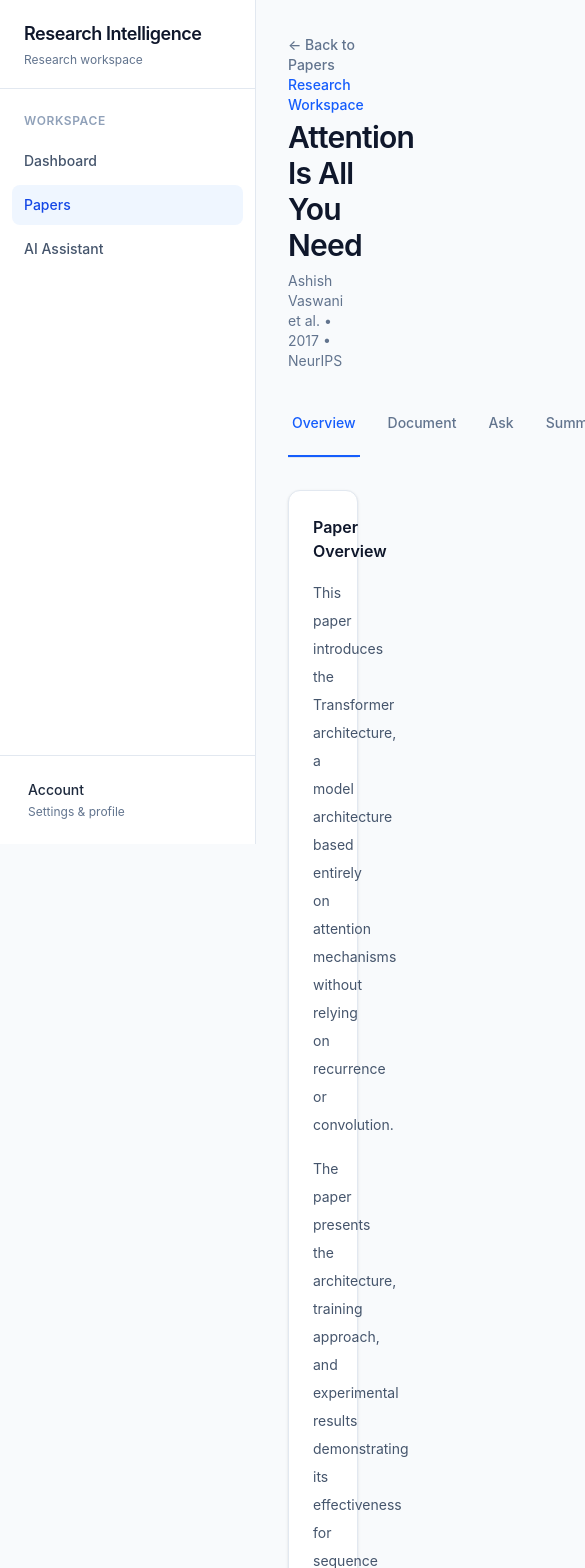
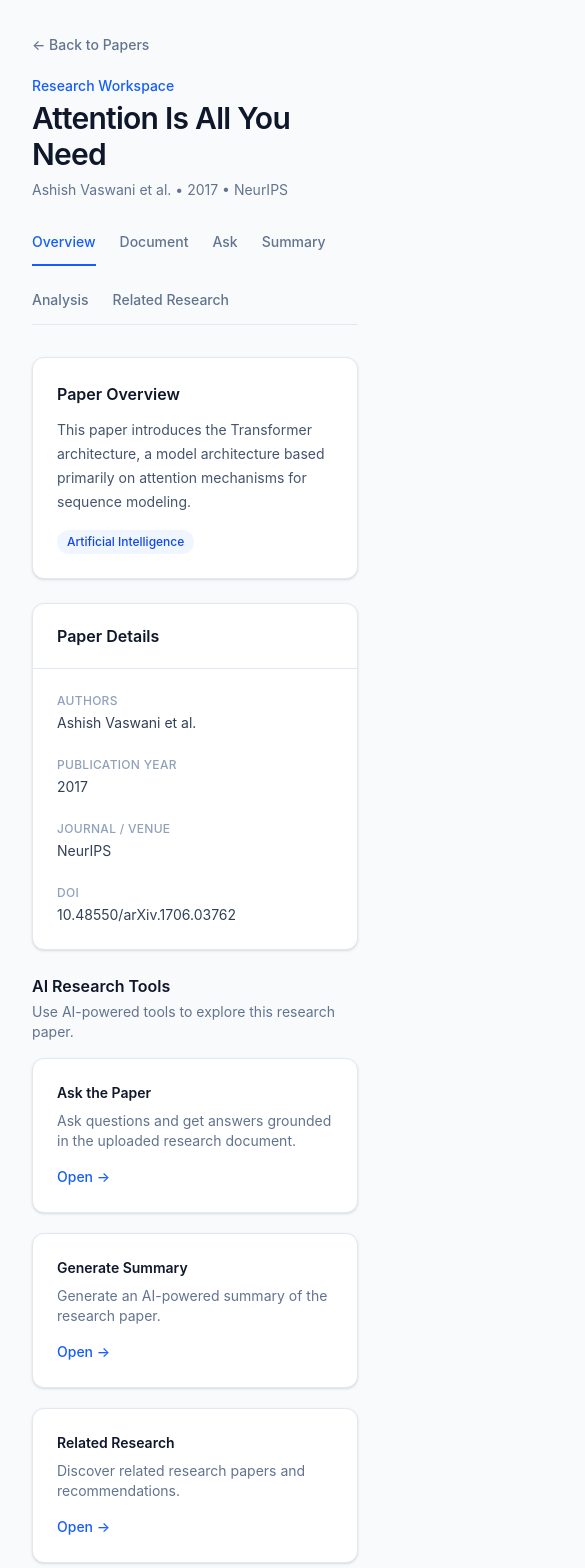
Before and after one commit to Abdullah1dev/research-intelligence-platform-frontend, a React (Vite) app: page /papers/1 in a window 390 px wide. Shown: the top 1568 px of the page, 585 px wide, since content can reach past the window. Built offline with nearby package versions, Linux system fonts and the light colour scheme.

Commit message:
Make the pages responsive

```diff
--- a/src/components/Sidebar.tsx
+++ b/src/components/Sidebar.tsx
@@ -2,22 +2,13 @@ import { NavLink } from "react-router-dom";
 
 function Sidebar() {
   const navItems = [
-    {
-      label: "Dashboard",
-      path: "/dashboard",
-    },
-    {
-      label: "Papers",
-      path: "/papers",
-    },
-    {
-      label: "AI Assistant",
-      path: "/assistant",
-    },
+    { label: "Dashboard", path: "/dashboard" },
+    { label: "Papers", path: "/papers" },
+    { label: "AI Assistant", path: "/assistant" },
   ];
 
   return (
-    <aside className="fixed left-0 top-0 flex h-screen w-64 flex-col border-r border-slate-200 bg-white">
+    <aside className="fixed left-0 top-0 z-40 hidden h-screen w-64 flex-col border-r border-slate-200 bg-white lg:flex">
       {/* Brand */}
       <div className="border-b border-slate-200 px-6 py-5">
         <h1 className="text-lg font-semibold tracking-tight text-slate-900">
--- a/src/layouts/AppLayout.tsx
+++ b/src/layouts/AppLayout.tsx
@@ -6,8 +6,10 @@ function AppLayout() {
     <div className="min-h-screen bg-slate-50 text-slate-900">
       <Sidebar />
 
-      <main className="ml-64 min-h-screen">
-        <Outlet />
+      <main className="min-h-screen lg:ml-64">
+        <div className="mx-auto w-full max-w-[1600px]">
+          <Outlet />
+        </div>
       </main>
     </div>
   );
--- a/src/pages/PaperWorkspace.tsx
+++ b/src/pages/PaperWorkspace.tsx
@@ -1,18 +1,30 @@
+import { useState } from "react";
 import { Link } from "react-router-dom";
 
 function PaperWorkspace() {
+  const [activeTab, setActiveTab] = useState("overview");
+
+  const tabs = [
+    { id: "overview", label: "Overview" },
+    { id: "document", label: "Document" },
+    { id: "ask", label: "Ask" },
+    { id: "summary", label: "Summary" },
+    { id: "analysis", label: "Analysis" },
+    { id: "related", label: "Related Research" },
+  ];
+
   return (
     <div className="p-8">
       {/* Header */}
-
+      <section>
         <Link
           to="/papers"
           className="inline-flex items-center text-sm font-medium text-slate-500 transition-colors duration-200 hover:text-blue-600"
         >
           ← Back to Papers
         </Link>
-      <section>
-        <p className="text-sm font-medium text-blue-600">
+
+        <p className="mt-5 text-sm font-medium text-blue-600">
           Research Workspace
         </p>
 
@@ -25,157 +37,301 @@ function PaperWorkspace() {
         </p>
       </section>
 
-      {/* Workspace navigation */}
-
+      {/* Tabs */}
       <section className="mt-8">
         <div className="border-b border-slate-200">
-          <nav className="flex gap-6">
-            <button className="border-b-2 border-blue-600 px-1 pb-3 text-sm font-medium text-blue-600">
-              Overview
+          <nav className="flex flex-wrap gap-6">
+            {tabs.map((tab) => (
+              <button
+                key={tab.id}
+                type="button"
+                onClick={() => setActiveTab(tab.id)}
+                className={`border-b-2 pb-3 text-sm font-medium transition-colors duration-200 ${
+                  activeTab === tab.id
+                    ? "border-blue-600 text-blue-600"
+                    : "border-transparent text-slate-500 hover:border-slate-300 hover:text-slate-800"
+                }`}
+              >
+                {tab.label}
               </button>
-
-            <button className="border-b-2 border-transparent px-1 pb-3 text-sm font-medium text-slate-500 transition-colors duration-200 hover:border-slate-300 hover:text-slate-900">
-              Document
-            </button>
-
-            <button className="border-b-2 border-transparent px-1 pb-3 text-sm font-medium text-slate-500 transition-colors duration-200 hover:border-slate-300 hover:text-slate-900">
-              Ask
-            </button>
-
-            <button className="border-b-2 border-transparent px-1 pb-3 text-sm font-medium text-slate-500 transition-colors duration-200 hover:border-slate-300 hover:text-slate-900">
-              Summary
-            </button>
-
-            <button className="border-b-2 border-transparent px-1 pb-3 text-sm font-medium text-slate-500 transition-colors duration-200 hover:border-slate-300 hover:text-slate-900">
-              Analysis
-            </button>
-
-            <button className="border-b-2 border-transparent px-1 pb-3 text-sm font-medium text-slate-500 transition-colors duration-200 hover:border-slate-300 hover:text-slate-900">
-              Related Research
-            </button>
+            ))}
           </nav>
         </div>
       </section>
 
+      {/* Tab Content */}
+      <section className="mt-8">
         {/* Overview */}
-
-      <section className="mt-8 grid grid-cols-1 gap-6 lg:grid-cols-3">
-        <div className="rounded-xl border border-slate-200 bg-white p-6 shadow-sm lg:col-span-2">
+        {activeTab === "overview" && (
+          <div className="space-y-6">
+            <div className="rounded-xl border border-slate-200 bg-white p-6 shadow-sm">
               <h2 className="text-base font-semibold text-slate-900">
                 Paper Overview
               </h2>
 
-          <p className="mt-4 text-sm leading-7 text-slate-600">
-            This paper introduces the Transformer architecture, a
-            model architecture based entirely on attention mechanisms
-            without relying on recurrence or convolution.
+              <p className="mt-3 text-sm leading-6 text-slate-600">
+                This paper introduces the Transformer architecture, a model
+                architecture based primarily on attention mechanisms for
+                sequence modeling.
               </p>
 
-          <p className="mt-4 text-sm leading-7 text-slate-600">
-            The paper presents the architecture, training approach,
-            and experimental results demonstrating its effectiveness
-            for sequence transduction tasks.
-          </p>
+              <span className="mt-4 inline-block rounded-full bg-blue-50 px-2.5 py-1 text-xs font-medium text-blue-700">
+                Artificial Intelligence
+              </span>
             </div>
 
-        <div className="rounded-xl border border-slate-200 bg-white p-6 shadow-sm">
+            <div className="rounded-xl border border-slate-200 bg-white shadow-sm">
+              <div className="border-b border-slate-200 px-6 py-5">
                 <h2 className="text-base font-semibold text-slate-900">
                   Paper Details
                 </h2>
+              </div>
 
-          <div className="mt-5 space-y-4">
+              <div className="grid grid-cols-1 gap-6 p-6 md:grid-cols-2">
                 <div>
                   <p className="text-xs font-medium uppercase tracking-wide text-slate-400">
-                Publication Year
+                    Authors
                   </p>
-
                   <p className="mt-1 text-sm text-slate-700">
-                2017
+                    Ashish Vaswani et al.
                   </p>
                 </div>
 
                 <div>
                   <p className="text-xs font-medium uppercase tracking-wide text-slate-400">
-                Venue
+                    Publication Year
                   </p>
-
-              <p className="mt-1 text-sm text-slate-700">
-                NeurIPS
-              </p>
+                  <p className="mt-1 text-sm text-slate-700">2017</p>
                 </div>
 
                 <div>
                   <p className="text-xs font-medium uppercase tracking-wide text-slate-400">
-                Category
+                    Journal / Venue
                   </p>
+                  <p className="mt-1 text-sm text-slate-700">NeurIPS</p>
+                </div>
 
-              <span className="mt-1 inline-block rounded-full bg-blue-50 px-2.5 py-1 text-xs font-medium text-blue-700">
-                Artificial Intelligence
-              </span>
+                <div>
+                  <p className="text-xs font-medium uppercase tracking-wide text-slate-400">
+                    DOI
+                  </p>
+                  <p className="mt-1 text-sm text-slate-700">
+                    10.48550/arXiv.1706.03762
+                  </p>
                 </div>
               </div>
             </div>
-      </section>
 
-      {/* AI capabilities */}
-
-      <section className="mt-8">
-        <div className="rounded-xl border border-slate-200 bg-white p-6 shadow-sm">
+            {/* AI Research Tools */}
+            <div>
               <h2 className="text-base font-semibold text-slate-900">
                 AI Research Tools
               </h2>
 
               <p className="mt-1 text-sm text-slate-500">
-            Explore this paper using the platform's AI capabilities.
+                Use AI-powered tools to explore this research paper.
               </p>
 
-          <div className="mt-6 grid grid-cols-1 gap-4 md:grid-cols-3">
-            <div className="rounded-lg border border-slate-200 p-5 transition-all duration-200 hover:-translate-y-0.5 hover:border-blue-200 hover:shadow-sm">
-              <h3 className="text-sm font-semibold text-slate-900">
+              <div className="mt-4 grid grid-cols-1 gap-5 md:grid-cols-3">
+                <button
+                  type="button"
+                  onClick={() => setActiveTab("ask")}
+                  className="rounded-xl border border-slate-200 bg-white p-6 text-left shadow-sm transition-all duration-200 hover:-translate-y-0.5 hover:border-blue-200 hover:shadow-md"
+                >
+                  <p className="text-sm font-semibold text-slate-900">
                     Ask the Paper
-              </h3>
-
-              <p className="mt-2 text-sm leading-6 text-slate-500">
-                Ask questions and get answers grounded in the
-                uploaded paper.
                   </p>
 
-              <button className="mt-4 text-sm font-medium text-blue-600 hover:text-blue-700">
-                Ask a question →
-              </button>
-            </div>
-
-            <div className="rounded-lg border border-slate-200 p-5 transition-all duration-200 hover:-translate-y-0.5 hover:border-blue-200 hover:shadow-sm">
-              <h3 className="text-sm font-semibold text-slate-900">
-                Generate Summary
-              </h3>
-
-              <p className="mt-2 text-sm leading-6 text-slate-500">
-                Generate an AI-powered summary of the research
-                paper.
+                  <p className="mt-2 text-sm leading-5 text-slate-500">
+                    Ask questions and get answers grounded in the uploaded
+                    research document.
                   </p>
 
-              <button className="mt-4 text-sm font-medium text-blue-600 hover:text-blue-700">
-                View summary →
+                  <span className="mt-4 inline-block text-sm font-medium text-blue-600">
+                    Open →
+                  </span>
                 </button>
-            </div>
 
-            <div className="rounded-lg border border-slate-200 p-5 transition-all duration-200 hover:-translate-y-0.5 hover:border-blue-200 hover:shadow-sm">
-              <h3 className="text-sm font-semibold text-slate-900">
-                Related Research
-              </h3>
-
-              <p className="mt-2 text-sm leading-6 text-slate-500">
-                Discover related research papers using Semantic
-                Scholar recommendations.
+                <button
+                  type="button"
+                  onClick={() => setActiveTab("summary")}
+                  className="rounded-xl border border-slate-200 bg-white p-6 text-left shadow-sm transition-all duration-200 hover:-translate-y-0.5 hover:border-blue-200 hover:shadow-md"
+                >
+                  <p className="text-sm font-semibold text-slate-900">
+                    Generate Summary
                   </p>
 
-              <button className="mt-4 text-sm font-medium text-blue-600 hover:text-blue-700">
-                Explore papers →
+                  <p className="mt-2 text-sm leading-5 text-slate-500">
+                    Generate an AI-powered summary of the research paper.
+                  </p>
+
+                  <span className="mt-4 inline-block text-sm font-medium text-blue-600">
+                    Open →
+                  </span>
+                </button>
+
+                <button
+                  type="button"
+                  onClick={() => setActiveTab("related")}
+                  className="rounded-xl border border-slate-200 bg-white p-6 text-left shadow-sm transition-all duration-200 hover:-translate-y-0.5 hover:border-blue-200 hover:shadow-md"
+                >
+                  <p className="text-sm font-semibold text-slate-900">
+                    Related Research
+                  </p>
+
+                  <p className="mt-2 text-sm leading-5 text-slate-500">
+                    Discover related research papers and recommendations.
+                  </p>
+
+                  <span className="mt-4 inline-block text-sm font-medium text-blue-600">
+                    Open →
+                  </span>
                 </button>
               </div>
             </div>
           </div>
+        )}
+
+        {/* Document */}
+        {activeTab === "document" && (
+          <div className="rounded-xl border border-slate-200 bg-white p-6 shadow-sm">
+            <h2 className="text-base font-semibold text-slate-900">
+              Research Document
+            </h2>
+
+            <p className="mt-2 text-sm text-slate-500">
+              The uploaded PDF and document processing information will appear
+              here.
+            </p>
+
+            <div className="mt-6 rounded-lg border border-dashed border-slate-300 bg-slate-50 p-8 text-center">
+              <p className="text-sm font-medium text-slate-700">
+                No document connected yet
+              </p>
+
+              <p className="mt-1 text-sm text-slate-400">
+                Document information will be loaded from the backend.
+              </p>
+            </div>
+          </div>
+        )}
+
+        {/* Ask */}
+        {activeTab === "ask" && (
+          <div className="rounded-xl border border-slate-200 bg-white shadow-sm">
+            <div className="border-b border-slate-200 px-6 py-5">
+              <h2 className="text-base font-semibold text-slate-900">
+                Ask the Paper
+              </h2>
+
+              <p className="mt-1 text-sm text-slate-500">
+                Ask questions about this paper and receive grounded answers.
+              </p>
+            </div>
+
+            <div className="px-6 py-12 text-center">
+              <p className="text-sm font-medium text-slate-700">
+                Paper Q&A interface
+              </p>
+
+              <p className="mt-1 text-sm text-slate-400">
+                The RAG-powered question interface will be connected here.
+              </p>
+            </div>
+
+            <div className="border-t border-slate-200 p-6">
+              <div className="flex gap-3">
+                <input
+                  type="text"
+                  placeholder="Ask a question about this paper..."
+                  className="flex-1 rounded-lg border border-slate-200 bg-white px-4 py-3 text-sm text-slate-900 outline-none transition-all duration-200 placeholder:text-slate-400 focus:border-blue-500 focus:ring-2 focus:ring-blue-100"
+                />
+
+                <button
+                  type="button"
+                  className="rounded-lg bg-blue-600 px-5 py-3 text-sm font-medium text-white shadow-sm transition-all duration-200 hover:bg-blue-700 hover:shadow-md"
+                >
+                  Ask
+                </button>
+              </div>
+            </div>
+          </div>
+        )}
+
+        {/* Summary */}
+        {activeTab === "summary" && (
+          <div className="rounded-xl border border-slate-200 bg-white shadow-sm">
+            <div className="border-b border-slate-200 px-6 py-5">
+              <h2 className="text-base font-semibold text-slate-900">
+                Paper Summary
+              </h2>
+
+              <p className="mt-1 text-sm text-slate-500">
+                AI-generated summary of the research paper.
+              </p>
+            </div>
+
+            <div className="px-6 py-12 text-center">
+              <p className="text-sm font-medium text-slate-700">
+                Summary will appear here
+              </p>
+
+              <p className="mt-1 text-sm text-slate-400">
+                This section will be connected to the backend summary service.
+              </p>
+            </div>
+          </div>
+        )}
+
+        {/* Analysis */}
+        {activeTab === "analysis" && (
+          <div className="rounded-xl border border-slate-200 bg-white shadow-sm">
+            <div className="border-b border-slate-200 px-6 py-5">
+              <h2 className="text-base font-semibold text-slate-900">
+                Paper Analysis
+              </h2>
+
+              <p className="mt-1 text-sm text-slate-500">
+                Explore structured analysis of the research paper.
+              </p>
+            </div>
+
+            <div className="px-6 py-12 text-center">
+              <p className="text-sm font-medium text-slate-700">
+                Analysis workspace
+              </p>
+
+              <p className="mt-1 text-sm text-slate-400">
+                Analysis functionality will be connected later.
+              </p>
+            </div>
+          </div>
+        )}
+
+        {/* Related Research */}
+        {activeTab === "related" && (
+          <div className="rounded-xl border border-slate-200 bg-white shadow-sm">
+            <div className="border-b border-slate-200 px-6 py-5">
+              <h2 className="text-base font-semibold text-slate-900">
+                Related Research
+              </h2>
+
+              <p className="mt-1 text-sm text-slate-500">
+                Research papers related to this publication.
+              </p>
+            </div>
+
+            <div className="px-6 py-12 text-center">
+              <p className="text-sm font-medium text-slate-700">
+                Recommendations will appear here
+              </p>
+
+              <p className="mt-1 text-sm text-slate-400">
+                Semantic Scholar recommendations will be connected later.
+              </p>
+            </div>
+          </div>
+        )}
       </section>
     </div>
   );
```
Lines whose indentation alone changed are shown as unchanged.
